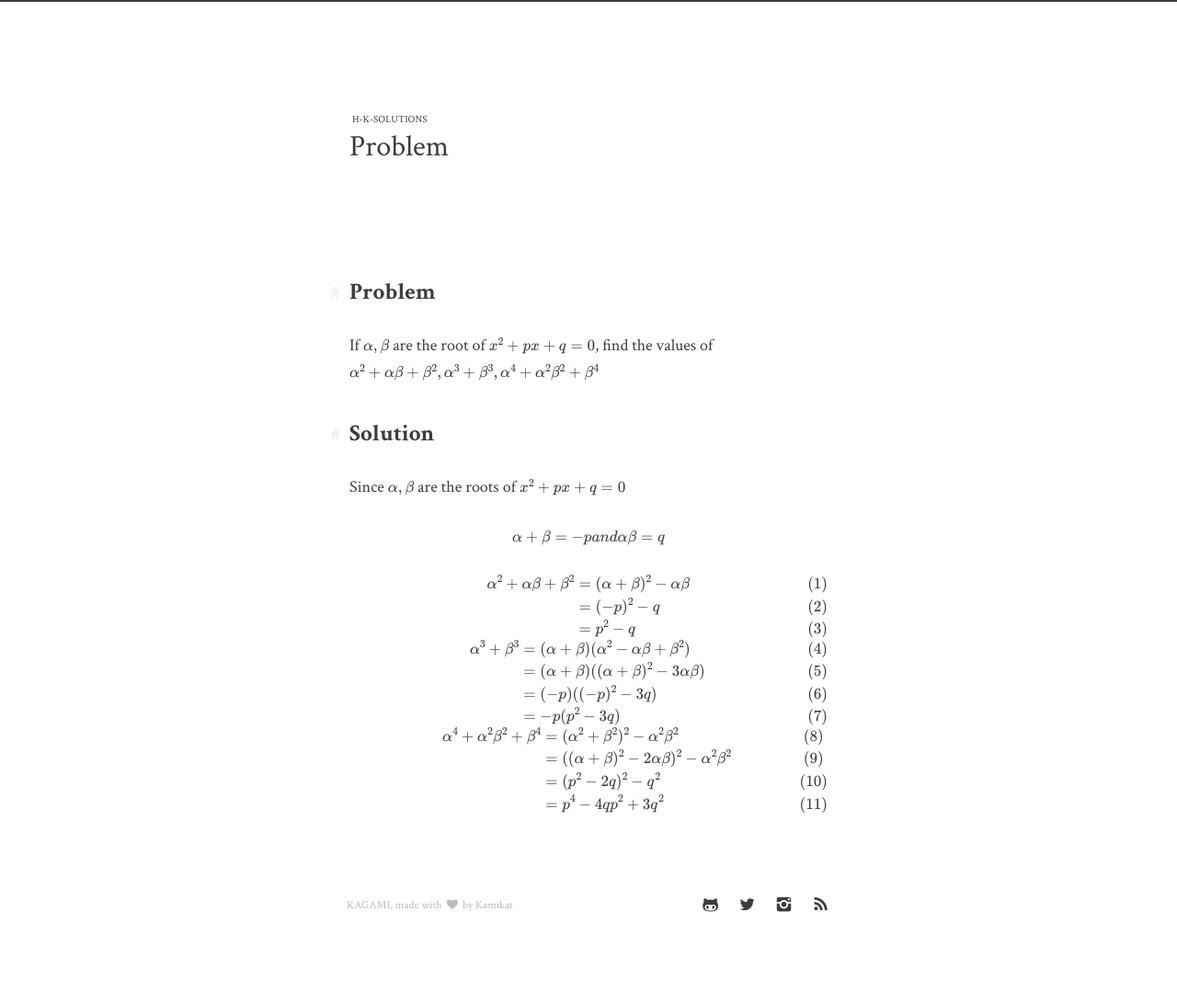
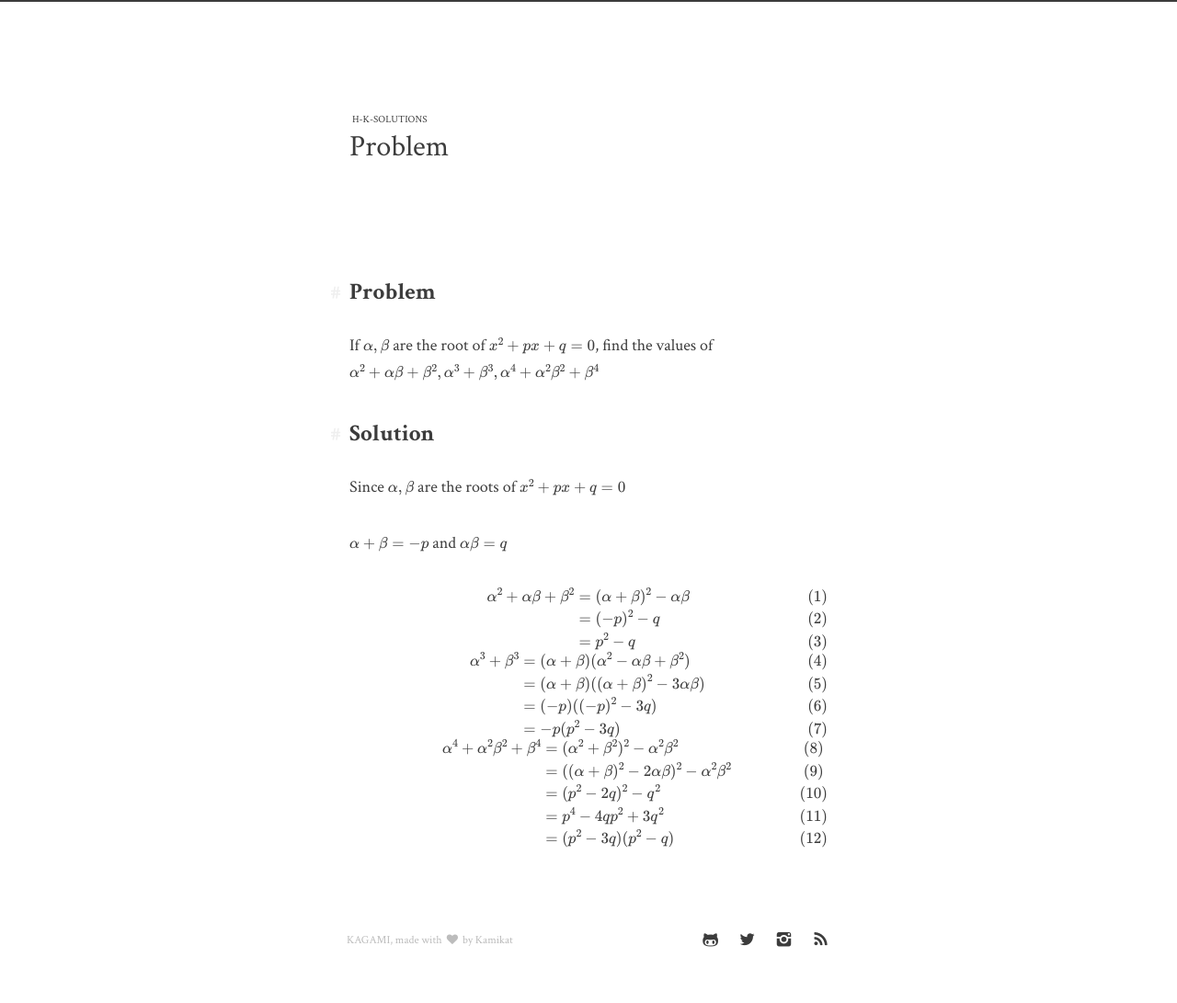
Before and after one commit to dearchap/h-k-solutions, a Jekyll site: the page built from 8.md, in a window 1280 px wide. Shown: the whole page at 92% size. Built offline with Jekyll 4.4.1, drawn with Linux system fonts in a browser that asks for light colours; our own code applies the rules of GitHub Pages for plain Markdown files; formulas are drawn with MathJax 3; before the commit the page ends 1053 px from its top, so only the background shows below that.

Commit message:
Update 8.md

```diff
--- a/8.md
+++ b/8.md
@@ -10,7 +10,7 @@ $$\alpha^2+\alpha\beta+\beta^2, \alpha^3+\beta^3, \alpha^4+\alpha^2\beta^2+\beta
 
 Since $\alpha,\beta$ are the roots of $x^2+px+q=0$
 
-$$\alpha+\beta=-p and \alpha\beta=q$$
+$\alpha+\beta=-p$ and $\alpha\beta=q$
 
 $$\begin{align} \alpha^2+\alpha\beta+\beta^2&=(\alpha+\beta)^2-\alpha\beta \\
                                             &=(-p)^2-q \\
@@ -22,4 +22,5 @@ $$\begin{align} \alpha^3+\beta^3 &= (\alpha+\beta)(\alpha^2-\alpha\beta+\beta^2)
 $$\begin{align} \alpha^4+\alpha^2\beta^2+\beta^4 &= (\alpha^2+\beta^2)^2 - \alpha^2\beta^2 \\
                                                  &= ((\alpha+\beta)^2-2\alpha\beta)^2 - \alpha^2\beta^2 \\
                                                  &= (p^2-2q)^2-q^2 \\
-                                                 &= p^4-4qp^2+3q^2 \end{align}$$
+                                                 &= p^4-4qp^2+3q^2 \\
+                                                 &= (p^2-3q)(p^2-q)\end{align}$$
```
